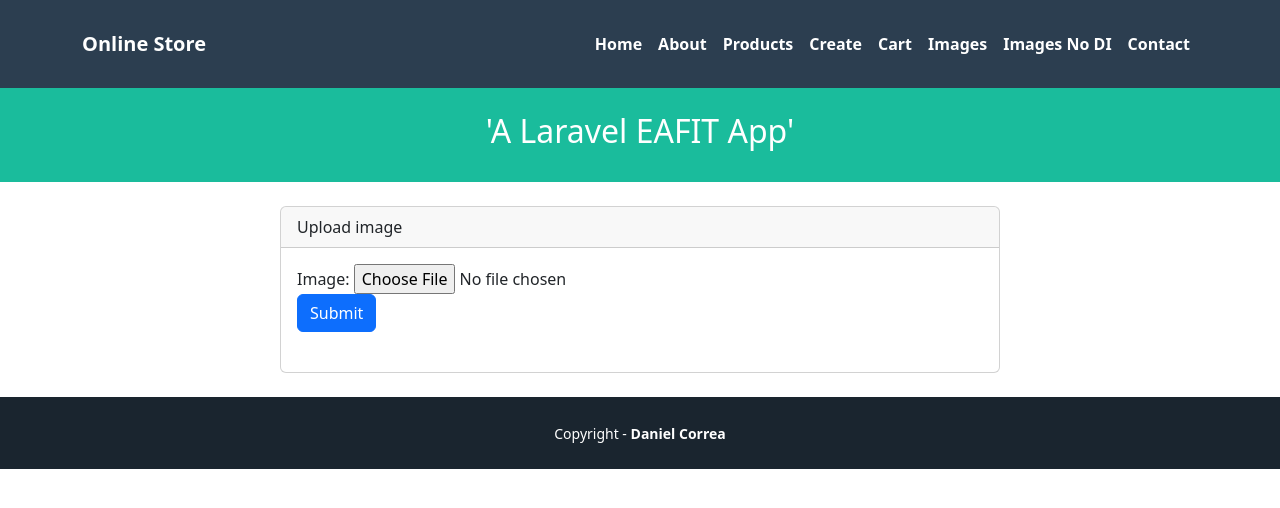
After one commit to EmiltonMenaA/called-DjangoTutorials, a Django app: page /image/ in a window 1280 px wide. The commit adds this page. Shown: the top 508 px of the page. Run offline with Django 5.2, Linux system fonts and the light colour scheme.

Commit message:
actualizacion del repo Presentacion-05b-tutorial

```diff
--- a/djangocourse/urls.py
+++ b/djangocourse/urls.py
@@ -17,8 +17,13 @@ Including another URLconf
 
 from django.contrib import admin
 from django.urls import path, include
+from django.conf import settings
+from django.conf.urls.static import static
 
 urlpatterns = [
     path("admin/", admin.site.urls),
     path("", include("pages.urls")),
 ]
+
+if settings.DEBUG:
+    urlpatterns += static(settings.MEDIA_URL, document_root=settings.MEDIA_ROOT)
--- a/pages/apps.py
+++ b/pages/apps.py
@@ -1,5 +1,11 @@
 from django.apps import AppConfig
+from django.utils.module_loading import import_string
+from django.conf import settings
 
 
 class PagesConfig(AppConfig):
+    default_auto_field = 'django.db.models.BigAutoField'
     name = "pages"
+
+    def ready(self):
+        ImageStorageClass = import_string(settings.IMAGE_STORAGE_CLASS)
--- a/pages/templates/pages/base.html
+++ b/pages/templates/pages/base.html
@@ -25,6 +25,8 @@ crossorigin="anonymous" />
           <a class="nav-link active" href="{% url 'index' %}">Products</a>
           <a class="nav-link active" href="{% url 'form' %}">Create</a>
           <a class="nav-link active" href="{% url 'cart_index' %}">Cart</a>
+          <a class="nav-link active" href="{% url 'image_index' %}">Images</a>
+          <a class="nav-link active" href="{% url 'image-nodi_index' %}">Images No DI</a>
           <a class="nav-link active" href="{% url 'contact' %}">Contact</a>
         </div>
       </div>
--- /dev/null
+++ b/pages/templates/pages/images/index.html
@@ -0,0 +1,47 @@
+{% extends 'pages/base.html' %}
+
+{% block title %}Image Storage - DI{% endblock %}
+
+{% block content %}
+
+<div class="container">
+
+<div class="row justify-content-center">
+
+<div class="col-md-8">
+
+<div class="card">
+
+<div class="card-header">Upload image</div>
+
+<div class="card-body">
+
+<form action="{% url 'image_save' %}" method="post" enctype="multipart/form-data">
+
+{% csrf_token %}
+
+<div class="form-group">
+
+<label>Image:</label>
+
+<input type="file" name="profile_image" />
+
+</div>
+
+<button type="submit" class="btn btn-primary">Submit</button>
+
+</form>
+
+<img src="{{ image_url }}" />
+
+</div>
+
+</div>
+
+</div>
+
+</div>
+
+</div>
+
+{% endblock %}
--- a/pages/urls.py
+++ b/pages/urls.py
@@ -9,7 +9,13 @@ from .views import (
     CartView,
     CartAddView,
     CartRemoveAllView,
+    imageViewFactory,
+    ImageViewNoDI,
 )
+from .utils import ImageLocalStorage
+
+# Create an instance of the image storage
+image_storage = ImageLocalStorage()
 
 urlpatterns = [
     path("", HomePageView.as_view(), name="home"),
@@ -21,4 +27,8 @@ urlpatterns = [
     path("cart/", CartView.as_view(), name="cart_index"),
     path("cart/add/<str:product_id>", CartAddView.as_view(), name="cart_add"),
     path("cart/removeAll", CartRemoveAllView.as_view(), name="cart_removeAll"),
+    path("image/", imageViewFactory(image_storage).as_view(), name="image_index"),
+    path("image/save", imageViewFactory(image_storage).as_view(), name="image_save"),
+    path("image-nodi/", ImageViewNoDI.as_view(), name="image-nodi_index"),
+    path("image-nodi/save", ImageViewNoDI.as_view(), name="image-nodi_save"),
 ]
--- a/pages/views.py
+++ b/pages/views.py
@@ -7,6 +7,7 @@ from django.urls import reverse
 from django.views.generic import ListView, TemplateView
 
 from .models import Product
+from .utils import ImageLocalStorage
 
 
 # Create your views here.
@@ -185,3 +186,35 @@ class CartRemoveAllView(View):
             del request.session["cart_product_data"]
 
         return redirect("cart_index")
+
+
+# --- Image Views with Factory Pattern ---
+def imageViewFactory(image_storage):
+    class ImageView(View):
+        template_name = 'pages/images/index.html'
+
+        def get(self, request):
+            image_url = request.session.get('image_url', '')
+            return render(request, self.template_name, {'image_url': image_url})
+
+        def post(self, request):
+            image_url = image_storage.store(request)
+            request.session['image_url'] = image_url
+            return redirect('image_index')
+
+    return ImageView
+
+
+# --- Image View Without Dependency Inversion ---
+class ImageViewNoDI(View):
+    template_name = 'imagesnodi/index.html'
+
+    def get(self, request):
+        image_url = request.session.get('image_url', '')
+        return render(request, self.template_name, {'image_url': image_url})
+
+    def post(self, request):
+        image_storage = ImageLocalStorage()
+        image_url = image_storage.store(request)
+        request.session['image_url'] = image_url
+        return redirect('image-nodi_index')
```
Also changed, not shown: djangocourse/settings.py (+7 -0 lines), pages/interfaces.py (added, +10 -0 lines), pages/templates/imagesnodi/index.html (added, +47 -0 lines), pages/utils.py (added, +14 -0 lines).
